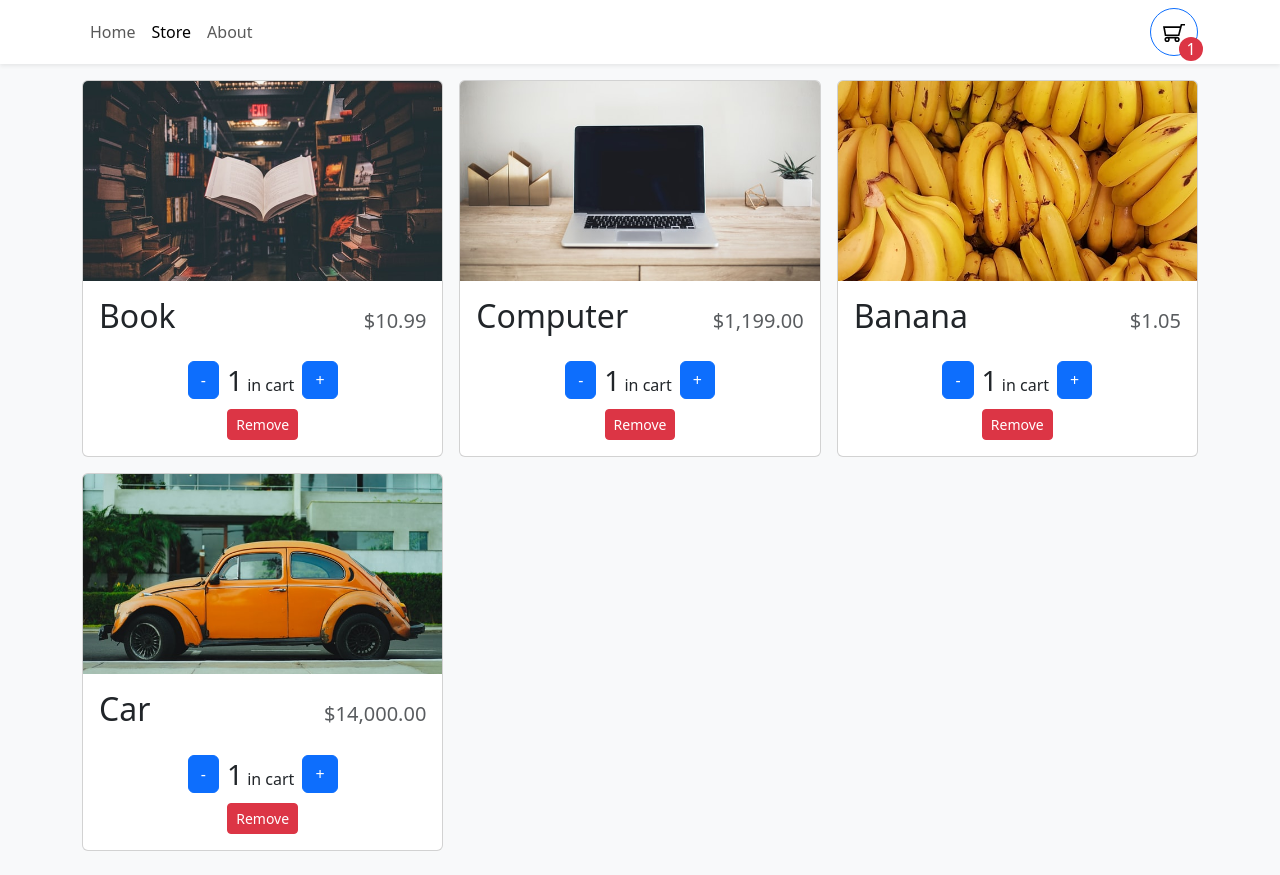
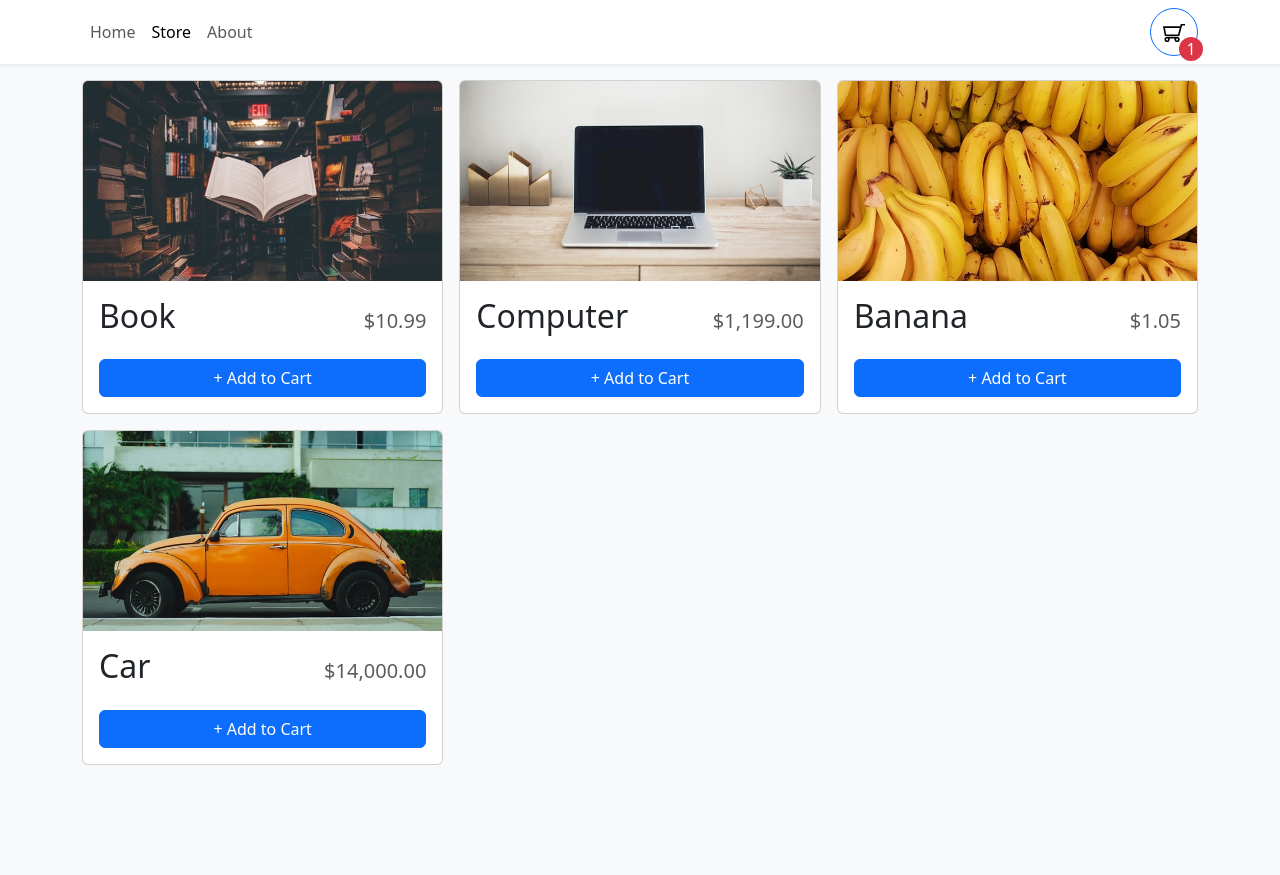
Before and after one commit to NikKowPHP/shoppingCart, a React (Vite) app: page /store in a window 1280 px wide. After the commit the page ends 800 px from the top, so only its background shows below. Built offline with nearby package versions, Linux system fonts and the light colour scheme.

Commit message:
fix: Resolve issue with types placing

```diff
--- a/src/components/StoreItem.tsx
+++ b/src/components/StoreItem.tsx
@@ -1,5 +1,6 @@
 import { Button, Card } from "react-bootstrap";
 import { formatCurrency } from "../utilities/formatCurrency";
+import { useShoppingCart } from "../context/ShoppingCartContext";
 
 type StoreItemProps = {
   id: number;
@@ -7,8 +8,9 @@ type StoreItemProps = {
   price: number;
   imgUrl: string;
 };
-export function StoreItem({ id, name, price, imgUrl }): StoreItemProps {
-  const quantity = 1;
+export function StoreItem({ id, name, price, imgUrl }: StoreItemProps) {
+  const { getItemQuantity, increaseCartQuantity, decreaseCartQuantity, removeFromCart } = useShoppingCart();
+  const quantity = getItemQuantity(id);
   return (
     <Card className="h-100">
       <Card.Img
```
